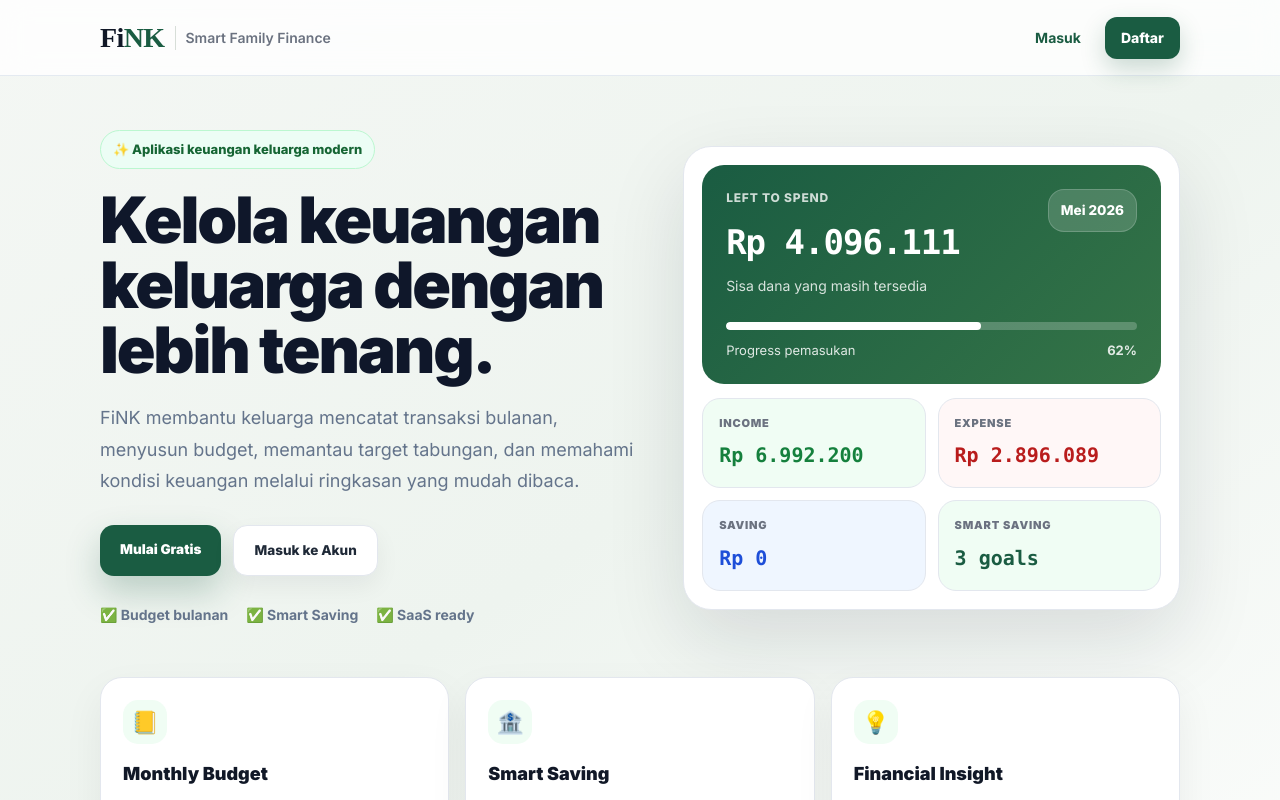
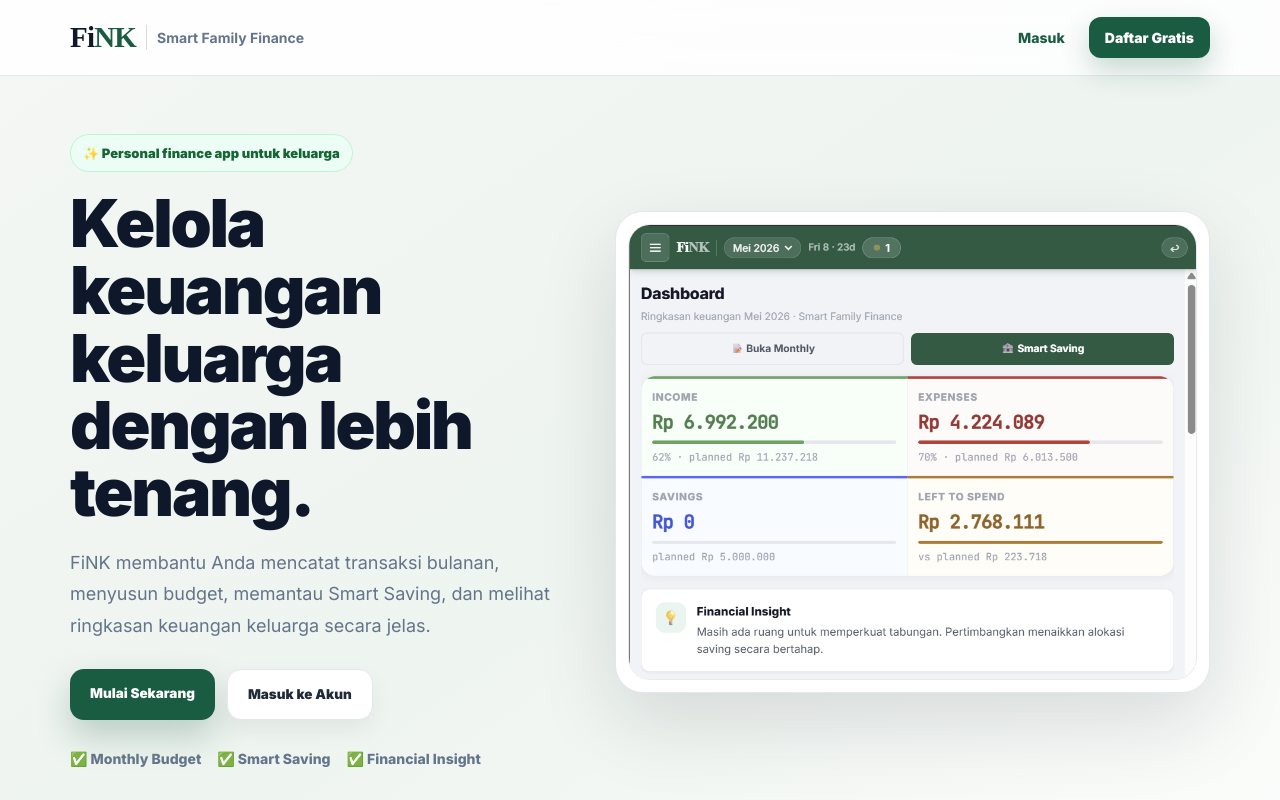
Before and after one commit to math-coder-22/fink-web, a Next.js app: page / in a window 1280 px wide. Built offline with nearby package versions, Linux system fonts and the light colour scheme.

Commit message:
Fix landing page dan redesign card

```diff
--- a/src/app/page.tsx
+++ b/src/app/page.tsx
@@ -1,83 +1,58 @@
+import Image from 'next/image'
 import Link from 'next/link'
 
-const rupiah = (value: string) => value
+export const dynamic = 'force-dynamic'
 
 export default function LandingPage() {
-  const features = [
-    {
-      title: 'Monthly Budget',
-      desc: 'Atur pemasukan, pengeluaran, dan sisa dana bulanan dalam satu halaman yang rapi.',
-      icon: '📒',
-    },
-    {
-      title: 'Smart Saving',
-      desc: 'Pantau target dana darurat, pendidikan, pensiun, dan tujuan keluarga lainnya.',
-      icon: '🏦',
-    },
-    {
-      title: 'Financial Insight',
-      desc: 'Dapatkan ringkasan kondisi keuangan keluarga agar keputusan lebih terarah.',
-      icon: '💡',
-    },
-  ]
-
-  const steps = [
-    'Catat pemasukan dan pengeluaran',
-    'Tentukan budget dan target tabungan',
-    'Pantau progres keluarga setiap bulan',
-  ]
-
   return (
     <main style={{
       minHeight: '100dvh',
-      background: 'linear-gradient(145deg, #f4f7f4 0%, #eef4ef 45%, #ffffff 100%)',
+      background: 'linear-gradient(145deg, #f4f7f4 0%, #eef4ef 48%, #ffffff 100%)',
       color: '#111827',
       overflowX: 'hidden',
     }}>
-      {/* NAVBAR */}
       <nav style={{
         position: 'sticky',
         top: 0,
         zIndex: 20,
+        background: 'rgba(255,255,255,.82)',
         backdropFilter: 'blur(14px)',
-        background: 'rgba(255,255,255,.78)',
-        borderBottom: '1px solid rgba(226,232,240,.9)',
+        borderBottom: '1px solid #e3e7ee',
       }}>
         <div style={{
-          maxWidth: '1120px',
+          maxWidth: '1180px',
           margin: '0 auto',
-          padding: '16px 20px',
+          padding: '15px 20px',
           display: 'flex',
           alignItems: 'center',
           justifyContent: 'space-between',
-          gap: '16px',
+          gap: '14px',
         }}>
           <div style={{ display: 'flex', alignItems: 'center', gap: '10px' }}>
             <div style={{
               fontFamily: 'serif',
-              fontSize: '28px',
-              fontWeight: 800,
-              letterSpacing: '-.6px',
-              color: '#111827',
+              fontSize: '29px',
+              fontWeight: 900,
+              letterSpacing: '-.8px',
             }}>
               Fi<span style={{ color: '#1a5c42' }}>NK</span>
             </div>
-            <div style={{
-              width: '1px',
-              height: '24px',
-              background: '#d7ded8',
-            }} />
-            <span style={{ color: '#6b7280', fontSize: '14px', fontWeight: 600 }}>
+            <div style={{ width: 1, height: 25, background: '#d7ded8' }} />
+            <div className="landing-nav-subtitle" style={{
+              color: '#64748b',
+              fontSize: '14px',
+              fontWeight: 700,
+            }}>
               Smart Family Finance
-            </span>
+            </div>
           </div>
 
           <div style={{ display: 'flex', alignItems: 'center', gap: '10px' }}>
             <Link href="/login" style={{
               textDecoration: 'none',
               color: '#1a5c42',
-              fontWeight: 700,
               fontSize: '14px',
+              fontWeight: 800,
               padding: '10px 14px',
               borderRadius: '12px',
             }}>
@@ -85,30 +60,29 @@
             </Link>
             <Link href="/login?mode=register" style={{
               textDecoration: 'none',
-              color: 'white',
+              color: '#fff',
               background: '#1a5c42',
-              fontWeight: 800,
               fontSize: '14px',
+              fontWeight: 900,
               padding: '10px 16px',
               borderRadius: '12px',
-              boxShadow: '0 10px 24px rgba(26,92,66,.22)',
+              boxShadow: '0 12px 28px rgba(26,92,66,.24)',
             }}>
-              Daftar
+              Daftar Gratis
             </Link>
           </div>
         </div>
       </nav>
 
-      {/* HERO */}
-      <section style={{
-        maxWidth: '1120px',
+      <section className="landing-hero" style={{
+        maxWidth: '1180px',
         margin: '0 auto',
-        padding: '54px 20px 34px',
+        padding: '58px 20px 34px',
         display: 'grid',
-        gridTemplateColumns: 'minmax(0, 1.05fr) minmax(320px, .95fr)',
-        gap: '34px',
+        gridTemplateColumns: 'minmax(0, .92fr) minmax(360px, 1.08fr)',
+        gap: '38px',
         alignItems: 'center',
-      }} className="landing-hero">
+      }}>
         <div>
           <div style={{
             display: 'inline-flex',
@@ -120,18 +94,18 @@
             border: '1px solid #bbf7d0',
             color: '#166534',
             fontSize: '13px',
-            fontWeight: 800,
+            fontWeight: 900,
             marginBottom: '18px',
           }}>
-            ✨ Aplikasi keuangan keluarga modern
+            ✨ Personal finance app untuk keluarga
           </div>
 
           <h1 style={{
             margin: 0,
-            fontSize: 'clamp(38px, 5vw, 64px)',
+            fontSize: 'clamp(38px, 5.2vw, 66px)',
             lineHeight: 1.02,
             letterSpacing: '-2.2px',
-            fontWeight: 900,
+            fontWeight: 950,
             color: '#0f172a',
           }}>
             Kelola keuangan keluarga dengan lebih tenang.
@@ -139,13 +113,13 @@
 
           <p style={{
             margin: '20px 0 0',
+            color: '#64748b',
             fontSize: '18px',
             lineHeight: 1.75,
-            color: '#64748b',
             maxWidth: '620px',
           }}>
-            FiNK membantu keluarga mencatat transaksi bulanan, menyusun budget,
-            memantau target tabungan, dan memahami kondisi keuangan melalui ringkasan yang mudah dibaca.
+            FiNK membantu Anda mencatat transaksi bulanan, menyusun budget,
+            memantau Smart Saving, dan melihat ringkasan keuangan keluarga secara jelas.
           </p>
 
           <div style={{
@@ -163,13 +137,13 @@
               borderRadius: '14px',
               boxShadow: '0 16px 34px rgba(26,92,66,.25)',
             }}>
-              Mulai Gratis
+              Mulai Sekarang
             </Link>
             <Link href="/login" style={{
               textDecoration: 'none',
               background: '#fff',
               color: '#1f2937',
-              fontWeight: 800,
+              fontWeight: 850,
               padding: '14px 20px',
               borderRadius: '14px',
               border: '1px solid #e3e7ee',
@@ -179,144 +153,66 @@
             </Link>
           </div>
 
-          <div style={{
+          <div className="landing-benefits" style={{
             display: 'flex',
-            gap: '18px',
+            gap: '16px',
             flexWrap: 'wrap',
             marginTop: '28px',
             color: '#64748b',
             fontSize: '14px',
-            fontWeight: 650,
+            fontWeight: 750,
           }}>
-            <span>✅ Budget bulanan</span>
+            <span>✅ Monthly Budget</span>
             <span>✅ Smart Saving</span>
-            <span>✅ SaaS ready</span>
+            <span>✅ Financial Insight</span>
           </div>
         </div>
 
-        {/* MOCK CARD */}
         <div style={{
           background: '#fff',
           border: '1px solid #e3e7ee',
           borderRadius: '28px',
-          padding: '18px',
-          boxShadow: '0 30px 80px rgba(15,23,42,.12)',
+          padding: '12px',
+          boxShadow: '0 30px 80px rgba(15,23,42,.13)',
         }}>
           <div style={{
-            background: 'linear-gradient(135deg, #1a5c42, #357447)',
             borderRadius: '22px',
-            padding: '24px',
-            color: '#fff',
-            marginBottom: '14px',
+            overflow: 'hidden',
+            border: '1px solid #e7ebf0',
+            background: '#f8fafc',
           }}>
-            <div style={{
-              display: 'flex',
-              justifyContent: 'space-between',
-              gap: '12px',
-              alignItems: 'flex-start',
-              marginBottom: '26px',
-            }}>
-              <div>
-                <div style={{ fontSize: '12px', fontWeight: 800, opacity: .78, letterSpacing: '.8px' }}>
-                  LEFT TO SPEND
-                </div>
-                <div style={{
-                  marginTop: '8px',
-                  fontSize: '34px',
-                  fontWeight: 900,
-                  letterSpacing: '-1px',
-                  fontFamily: 'ui-monospace, SFMono-Regular, Menlo, monospace',
-                }}>
-                  {rupiah('Rp 4.096.111')}
-                </div>
-                <div style={{ marginTop: '6px', opacity: .82, fontSize: '14px' }}>
-                  Sisa dana yang masih tersedia
-                </div>
-              </div>
-              <div style={{
-                background: 'rgba(255,255,255,.16)',
-                border: '1px solid rgba(255,255,255,.18)',
-                borderRadius: '16px',
-                padding: '10px 12px',
-                fontWeight: 800,
-              }}>
-                Mei 2026
-              </div>
-            </div>
-
-            <div style={{
-              height: '8px',
-              background: 'rgba(255,255,255,.22)',
-              borderRadius: '99px',
-              overflow: 'hidden',
-            }}>
-              <div style={{ width: '62%', height: '100%', background: '#fff', borderRadius: '99px' }} />
-            </div>
-            <div style={{
-              marginTop: '10px',
-              display: 'flex',
-              justifyContent: 'space-between',
-              fontSize: '13px',
-              opacity: .85,
-            }}>
-              <span>Progress pemasukan</span>
-              <strong>62%</strong>
-            </div>
-          </div>
-
-          <div style={{
-            display: 'grid',
-            gridTemplateColumns: '1fr 1fr',
-            gap: '12px',
-          }} className="landing-mini-grid">
-            {[
-              ['INCOME', 'Rp 6.992.200', '#15803d', '#f0fdf4'],
-              ['EXPENSE', 'Rp 2.896.089', '#b91c1c', '#fff7f7'],
-              ['SAVING', 'Rp 0', '#1d4ed8', '#eff6ff'],
-              ['SMART SAVING', '3 goals', '#1a5c42', '#f0fdf4'],
-            ].map(([label, value, color, bg]) => (
-              <div key={label} style={{
-                border: '1px solid #e3e7ee',
-                borderRadius: '18px',
-                padding: '16px',
-                background: bg,
-              }}>
-                <div style={{
-                  fontSize: '11px',
-                  fontWeight: 900,
-                  color: '#6b7280',
-                  letterSpacing: '.8px',
-                }}>
-                  {label}
-                </div>
-                <div style={{
-                  marginTop: '8px',
-                  color,
-                  fontWeight: 900,
-                  fontSize: '20px',
-                  fontFamily: 'ui-monospace, SFMono-Regular, Menlo, monospace',
-                }}>
-                  {value}
-                </div>
-              </div>
-            ))}
+            <Image
+              src="/landing-dashboard.png"
+              alt="Dashboard FiNK Smart Family Finance"
+              width={1180}
+              height={720}
+              priority
+              style={{
+                display: 'block',
+                width: '100%',
+                height: 'auto',
+              }}
+            />
           </div>
         </div>
       </section>
 
-      {/* FEATURES */}
       <section style={{
-        maxWidth: '1120px',
+        maxWidth: '1180px',
         margin: '0 auto',
-        padding: '18px 20px 60px',
+        padding: '16px 20px 64px',
       }}>
-        <div style={{
+        <div className="landing-feature-grid" style={{
           display: 'grid',
           gridTemplateColumns: 'repeat(3, minmax(0, 1fr))',
           gap: '16px',
-        }} className="landing-feature-grid">
-          {features.map((feature) => (
-            <div key={feature.title} style={{
+        }}>
+          {[
+            ['📒', 'Monthly Budget', 'Atur rencana pemasukan dan pengeluaran setiap bulan dengan ringkas.'],
+            ['🏦', 'Smart Saving', 'Buat target tabungan seperti dana darurat, pendidikan, dan pensiun.'],
+            ['💡', 'Insight Keluarga', 'Lihat sisa dana, spending rate, dan kondisi keuangan secara cepat.'],
+          ].map(([icon, title, desc]) => (
+            <div key={title} style={{
               background: '#fff',
               border: '1px solid #e3e7ee',
               borderRadius: '22px',
@@ -324,100 +220,46 @@
               boxShadow: '0 16px 40px rgba(15,23,42,.06)',
             }}>
               <div style={{
-                width: '44px',
-                height: '44px',
-                borderRadius: '15px',
+                width: 44,
+                height: 44,
+                borderRadius: 15,
                 background: '#f0fdf4',
+                color: '#1a5c42',
                 display: 'flex',
                 alignItems: 'center',
                 justifyContent: 'center',
-                fontSize: '22px',
-                marginBottom: '16px',
+                fontSize: 22,
+                marginBottom: 16,
               }}>
-                {feature.icon}
+                {icon}
               </div>
-              <h3 style={{ margin: 0, fontSize: '18px', fontWeight: 900 }}>{feature.title}</h3>
-              <p style={{ margin: '10px 0 0', color: '#64748b', lineHeight: 1.65, fontSize: '14.5px' }}>
-                {feature.desc}
+              <h3 style={{ margin: 0, fontSize: 18, fontWeight: 900 }}>{title}</h3>
+              <p style={{ margin: '10px 0 0', color: '#64748b', lineHeight: 1.65, fontSize: 14.5 }}>
+                {desc}
               </p>
             </div>
           ))}
         </div>
-
-        <div style={{
-          marginTop: '16px',
-          background: '#fff',
-          border: '1px solid #e3e7ee',
-          borderRadius: '24px',
-          padding: '24px',
-          boxShadow: '0 16px 40px rgba(15,23,42,.06)',
-          display: 'grid',
-          gridTemplateColumns: 'minmax(0, .9fr) minmax(0, 1.1fr)',
-          gap: '24px',
-          alignItems: 'center',
-        }} className="landing-steps">
-          <div>
-            <h2 style={{ margin: 0, fontSize: '26px', fontWeight: 900, letterSpacing: '-.7px' }}>
-              Dari catatan harian menjadi keputusan keluarga.
-            </h2>
-            <p style={{ margin: '10px 0 0', color: '#64748b', lineHeight: 1.7 }}>
-              FiNK dirancang agar rutinitas mencatat keuangan terasa ringan, tetapi tetap menghasilkan informasi yang berguna.
-            </p>
-          </div>
-          <div style={{ display: 'grid', gap: '10px' }}>
-            {steps.map((step, idx) => (
-              <div key={step} style={{
-                display: 'flex',
-                alignItems: 'center',
-                gap: '12px',
-                padding: '14px',
-                borderRadius: '16px',
-                background: '#f8fafc',
-                border: '1px solid #eef2f7',
-                fontWeight: 750,
-                color: '#334155',
-              }}>
-                <span style={{
-                  width: '28px',
-                  height: '28px',
-                  borderRadius: '999px',
-                  background: '#1a5c42',
-                  color: '#fff',
-                  display: 'inline-flex',
-                  alignItems: 'center',
-                  justifyContent: 'center',
-                  fontSize: '13px',
-                  fontWeight: 900,
-                }}>
-                  {idx + 1}
-                </span>
-                {step}
-              </div>
-            ))}
-          </div>
-        </div>
       </section>
 
       <style>{`
-        @media (max-width: 860px) {
+        @media (max-width: 900px) {
           .landing-hero {
             grid-template-columns: 1fr !important;
-            padding-top: 34px !important;
+            padding-top: 36px !important;
           }
           .landing-feature-grid {
             grid-template-columns: 1fr !important;
           }
-          .landing-steps {
-            grid-template-columns: 1fr !important;
-          }
         }
 
-        @media (max-width: 520px) {
-          nav span {
-            display: none;
+        @media (max-width: 540px) {
+          .landing-nav-subtitle {
+            display: none !important;
           }
-          .landing-mini-grid {
-            grid-template-columns: 1fr !important;
+          .landing-benefits {
+            flex-direction: column !important;
+            gap: 8px !important;
           }
         }
       `}</style>
```
Also changed, not shown: src/lib/supabase/middleware.ts (+12 -3 lines), public/landing-dashboard.png (added).
